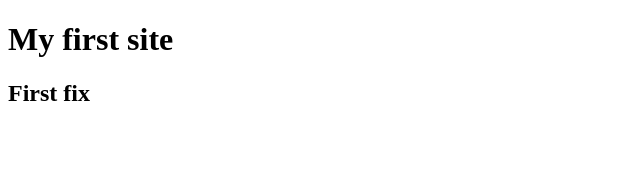
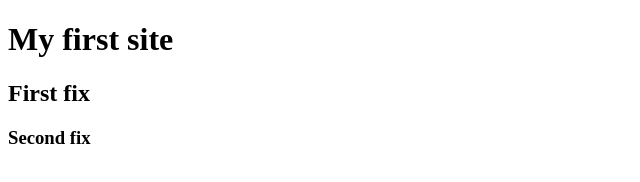
Before and after one commit to Chocopieca/practice.github.io, a plain HTML site: page index.html in a window 1280 px wide. Shown: the whole page, without its empty margins (0-640 px from the left). Drawn offline with Linux system fonts and the light colour scheme.

Commit message:
add second test fix

```diff
--- a/index.html
+++ b/index.html
@@ -8,5 +8,6 @@
 <body>
     <h1>My first site</h1>
     <h2>First fix</h2>
+    <h3>Second fix</h3>
 </body>
 </html>
```
